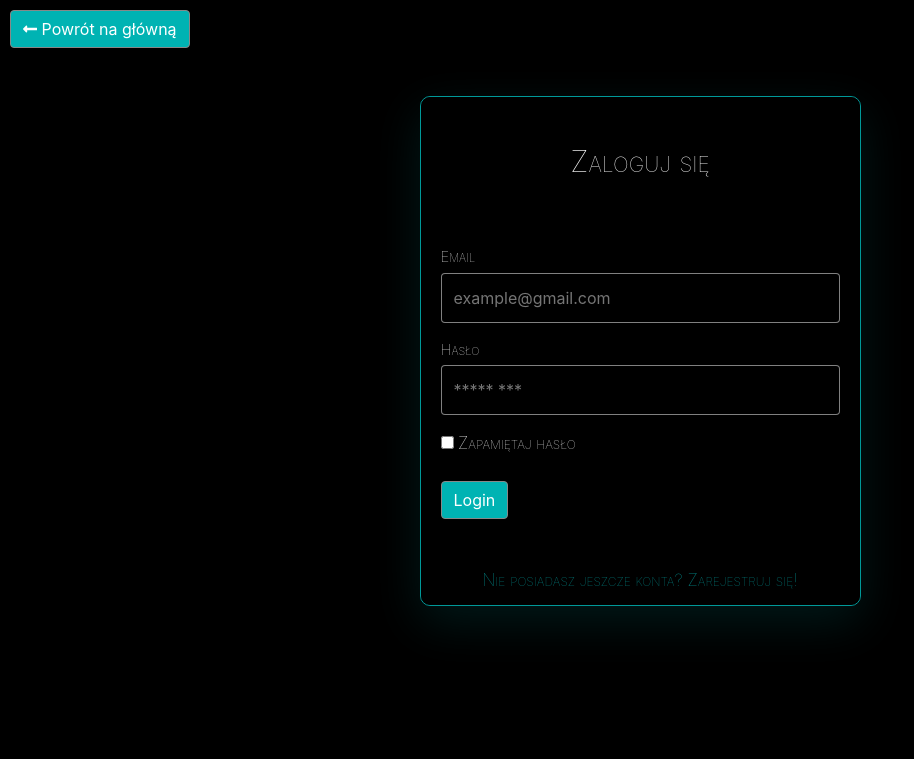
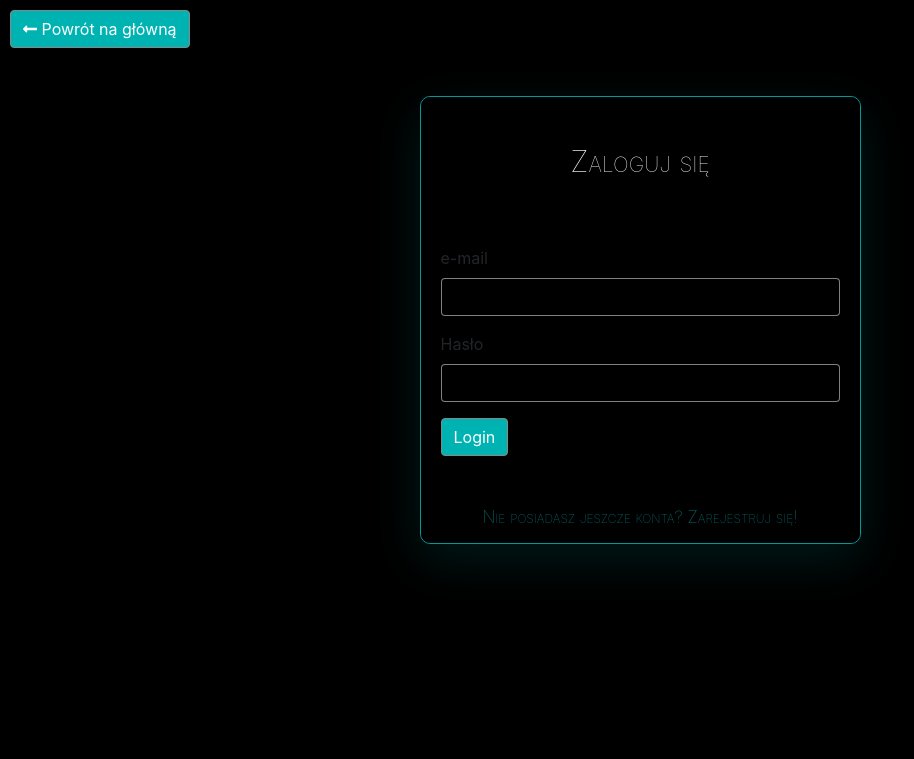
Before and after one commit to Projekt-baza/Sklep, a PHP site: page /STORE/logowanie.php in a window 1280 px wide. Shown: the top 759 px of the page, without its empty margins (0-914 px from the left). Run offline with PHP 8.4, Linux system fonts and the light colour scheme; some libraries are stand-ins or nearby versions.

Commit message:
Update logowanie.php

```diff
--- a/STORE/logowanie.php
+++ b/STORE/logowanie.php
@@ -1,3 +1,70 @@
+<?php
+
+session_start();
+
+require "connect.php";
+
+
+$username = $password = "";
+$username_err = $password_err = "";
+
+
+if($_SERVER["REQUEST_METHOD"] == "POST"){
+
+
+    if(empty(trim($_POST["username"]))){
+        $username_err = "Please enter username.";
+    } else{
+        $username = trim($_POST["username"]);
+    }
+
+
+    if(empty(trim($_POST["haslo"]))){
+        $password_err = "Please enter your password.";
+    } else{
+        $password = trim($_POST["haslo"]);
+    }
+
+    if(empty($username_err) && empty($password_err)){
+
+        $sql = "SELECT id_klient, login, haslo, potwierdz, email FROM klient WHERE potwierdz= '1' and (email = :username)";
+        if($stmt = $pdo->prepare($sql)){
+            $stmt->bindParam(":username", $param_username, PDO::PARAM_STR);
+            $param_username = trim($_POST["username"]);
+            if($stmt->execute()){
+                if($stmt->rowCount() == 1){
+                    if($row = $stmt->fetch()){
+                        $id = $row["id_klient"];
+                        $email = $row["email"];
+                        $hashed_password = $row["haslo"];
+                        if(password_verify($password, $hashed_password)){
+                            session_start();
+                            $_SESSION["loggedin"] = true;
+                            $_SESSION["id"] = $id;
+                            $_SESSION["username"] = $username;
+
+
+                            header("location: index-user.php");
+                        } else{
+                            $password_err = "Nieprawidłowe hasło";
+                        }
+                    }
+                } else{
+                    $username_err = "Nie prawidłowy login lub konto nie zostało aktywowane.";
+                }
+            } else{
+                echo "Coś poszło nie tak, spróbuj ponownie później";
+            }
+
+
+            unset($stmt);
+        }
+    }
+
+
+    unset($pdo);
+}
+?>
 <!DOCTYPE html
 <html lang="en">
     <head>
@@ -25,25 +92,21 @@
                                 <div class="shadow-lg border-login mt-5">
                                     <div class="card-login-header"><h3 class="text-center header-login-text">Zaloguj się</h3></div>
                                     <div class="card-body bg-login">
-                                        <form>
-                                            <div class="form-group">
-                                                <label class="mb-1 header-login-little-text" for="inputEmailAddress">Email</label>
-                                                <input class="form-control py-4" id="inputEmailAddress" type="email" placeholder="example@gmail.com" />
-                                            </div>
-                                            <div class="form-group">
-                                                <label class="header-login-little-text mb-1" for="inputPassword">Hasło</label>
-                                                <input class="form-control py-4" id="inputPassword" type="password" placeholder="***** ***" />
-                                            </div>
-                                            <div class="form-group">
-                                                <div class="custom-control custom-checkbox">
-                                                    <input class="custom-control-input" id="rememberPasswordCheck" type="checkbox" />
-                                                    <label class="custom-control-label" for="rememberPasswordCheck">Zapamiętaj hasło</label>
-                                                </div>
-                                            </div>
-                                            <div class="form-group d-flex align-items-center justify-content-between mt-4 mb-0">
-                                                <a class="btn btn-primary" href="index-Admin.php">Login</a>
-                                            </div>
-                                        </form>
+                                    <form action="<?php echo htmlspecialchars($_SERVER["PHP_SELF"]); ?>" method="post">
+                                    <div class="form-group <?php echo (!empty($username_err)) ? 'has-error' : ''; ?>">
+                                      <label>e-mail</label>
+                                      <input type="text" name="username" class="form-control">
+                                      <span class="help-block"><?php echo $username_err; ?></span>
+                                    </div>
+                                    <div class="form-group <?php echo (!empty($password_err)) ? 'has-error' : ''; ?>">
+                                      <label>Hasło</label>
+                                      <input type="password" name="haslo" class="form-control">
+                                      <span class="help-block"><?php echo $password_err; ?></span>
+                                    </div>
+                                    <div class="form-group">
+                                       <input type="submit" class="btn btn-primary" value="Login">
+                                    </div>
+                                     </form>
                                     </div>
                                     <div class="card-login-footer text-center">
                                         <div class="footer-login-text"><a href="rejestracja.php">Nie posiadasz jeszcze konta? Zarejestruj się!</a></div>
```
